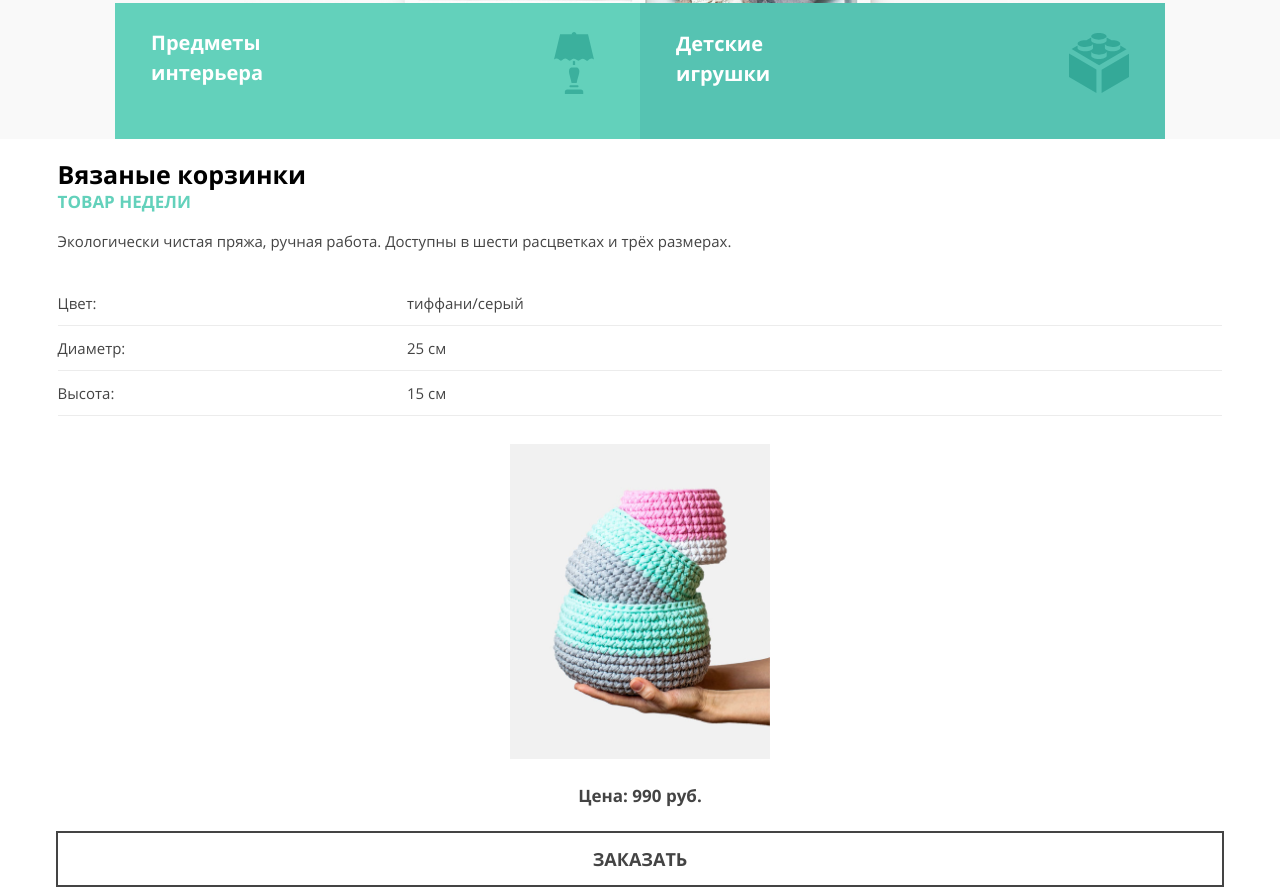
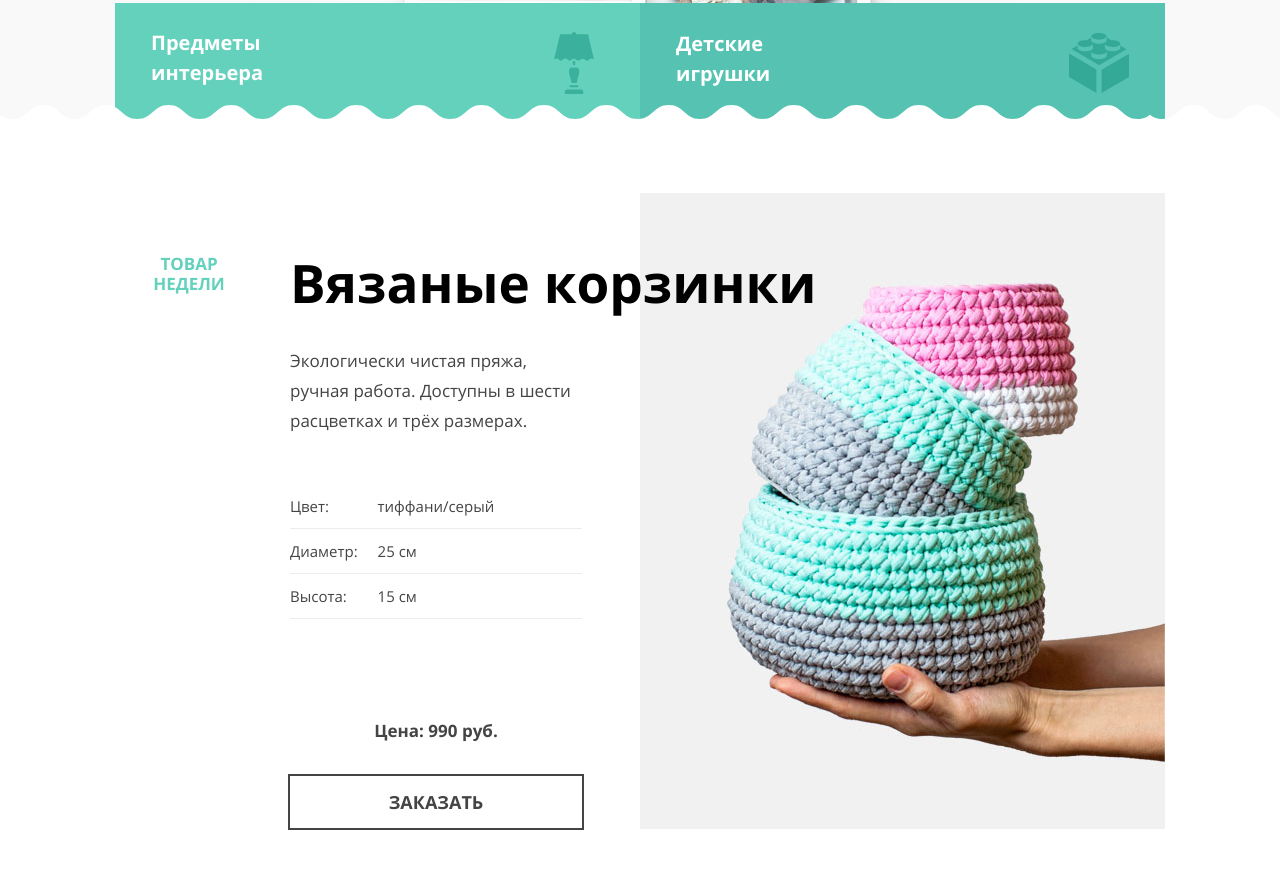
Before and after one commit to htmlacademy-adaptive/2050153-mishka-27, a website: page source/index.html in a window 1280 px wide. Shown: the part 708-1596 px from the top of the page. Drawn offline with nearby package versions, Linux system fonts and the light colour scheme; files that its build step writes are made by us from their sources.

Commit message:
promotion+about-us-tablet-desctop

```diff
--- a/source/sass/blocks/about-us.scss
+++ b/source/sass/blocks/about-us.scss
@@ -1,5 +1,11 @@
 .about-us {
   width: 100%;
+}
+
+.about-us__wrapper{
+  @media (min-width: $vp-1150) {
+    width: 794px;
+  }
 }
 
 .about-us__title {
@@ -8,6 +14,12 @@
   font-size: 25px;
   line-height: 30px;
   color: $color-black;
+
+  @media (min-width: $vp-768) {
+    font-size: 43px;
+    line-height: 50px;
+    margin-bottom: 42px;
+  }
 }
 
 .about-us__list {
@@ -16,6 +28,12 @@
   list-style-type: none;
   display: grid;
   grid-template-columns: 100%;
+
+  @media (min-width: $vp-768) {
+    column-width: 50%;
+    column-count: 2;
+    display: block;
+  }
 }
 
 .about-us__item {
@@ -67,4 +85,10 @@
   font-size: 17px;
   line-height: 20px;
   color: $color-black;
+  margin: 0;
+
+  @media (min-width: $vp-768) {
+    min-width: 235px;
+    max-width: 304px;
+  }
 }
--- a/source/sass/blocks/main.scss
+++ b/source/sass/blocks/main.scss
@@ -8,6 +8,10 @@
   display: flex;
   flex-direction: column;
   margin-bottom: 20px;
+
+  @media (min-width: $vp-768) {
+    margin-bottom: 0;
+  }
 }
 
 .main__promotion {
@@ -15,12 +19,29 @@
   flex-direction: column;
   padding-bottom: 42px;
   margin-bottom: 31px;
+
+  @media (min-width: $vp-768) {
+    margin-bottom: 56px;
+  }
+
+  @media (min-width: $vp-1150) {
+    padding-bottom: 0;
+    margin-bottom: 68px;
+  }
 }
 
 .main__about-us {
   display: flex;
   flex-direction: column;
   margin-bottom: 58px;
+
+  @media (min-width: $vp-768) {
+    margin-bottom: 82px;
+  }
+
+  @media (min-width: $vp-1150) {
+    margin-bottom: 90px;
+  }
 }
 
 .main__feedback {
--- a/source/sass/blocks/promotion.scss
+++ b/source/sass/blocks/promotion.scss
@@ -13,6 +13,61 @@
     width: 100vw;
     height: 6px;
   }
+
+  @media (min-width: $vp-768) {
+    &::before {
+      content: "";
+      position: absolute;
+      background-image: url("../img/promotion-zigzag-fill.svg");
+      background-repeat: repeat-x;
+      background-position: 0 0;
+      top: -24px;
+      left: 0;
+      width: 100vw;
+      height: 24px;
+      z-index: 1;
+    }
+
+    &::after {
+      background-image: url("../img/zigzag-line-tablet.svg");
+      height: 17px;
+    }
+  }
+
+  @media (min-width: $vp-1150) {
+    &::before {
+      background-image: url("../img/zigzag-fill-desktop.svg");
+      height: 34px;
+      top: -34px;
+    }
+
+    &::after {
+      content: none;
+    }
+  }
+}
+
+.promotion__container {
+  @media (min-width: $vp-768) {
+    position: relative;
+  }
+
+  @media (min-width: $vp-1150) {
+    max-width: 1150px;
+
+    &::after {
+      background-image: url("../img/zigzag-line-desktop.svg");
+      height: 23px;
+      content: "";
+      position: absolute;
+      background-repeat: repeat-x;
+      background-position: 0 0;
+      bottom: 0;
+      left: 0;
+      width: 1050px;
+      margin: 0 50px;
+    }
+  }
 }
 
 .promotion__title {
@@ -23,6 +78,22 @@
   line-height: 30px;
   color: $color-black;
   margin-bottom: 3px;
+
+  @media (min-width: $vp-768) {
+    font-size: 43px;
+    line-height: 50px;
+    padding-top: 40px;
+    margin-bottom: 50px;
+  }
+
+  @media (min-width: $vp-1150) {
+    font-size: 53px;
+    line-height: 57px;
+    padding-top: 115px;
+    margin-bottom: 35px;
+    margin-left: 175px;
+    z-index: 1;
+  }
 }
 
 .promotion__promotion-text {
@@ -34,12 +105,41 @@
   text-transform: uppercase;
   color: $color-downy;
   margin-bottom: 17px;
+
+  @media (min-width: $vp-768) {
+    position: absolute;
+    top: 43px;
+    right: 50px;
+    width: 100px;
+    text-align: center;
+    margin: 0;
+  }
+
+  @media (min-width: $vp-1150) {
+    top: 115px;
+    left: 74px;
+  }
 }
 
 .promotion__description {
   margin: 0;
   min-width: 260px;
   margin-bottom: 28px;
+
+  @media (min-width: $vp-768) {
+    min-width: 292px;
+    width: 50%;
+    padding-right: 42px;
+    font-size: 17px;
+    line-height: 30px;
+    margin-bottom: 48px;
+  }
+
+  @media (min-width: $vp-1150) {
+    width: 292px;
+    padding: 0;
+    margin-left: 175px;
+  }
 }
 
 .promotion__list {
@@ -49,6 +149,20 @@
   display: grid;
   grid-template-columns: 100%;
   margin-bottom: 28px;
+
+  @media (min-width: $vp-768) {
+    min-width: 292px;
+    width: 50%;
+    padding-right: 42px;
+    margin-bottom: 57px;
+  }
+
+  @media (min-width: $vp-1150) {
+    width: 292px;
+    padding: 0;
+    margin-left: 175px;
+    margin-bottom: 100px;
+  }
 }
 
 .promotion__item {
@@ -67,12 +181,46 @@
   display: flex;
   margin: 0 auto;
   margin-bottom: 25px;
+
+  @media (min-width: $vp-768) {
+    width: 50%;
+    height: auto;
+    min-height: 404px;
+    max-height: 441px;
+    position: absolute;
+    top: 140px;
+    right: 0;
+    margin: 0;
+    padding-right: 50px;
+    z-index: -1;
+  }
+
+  @media (min-width: $vp-1150) {
+    height: 636px;
+    max-height: 636px;
+    top: 54px;
+  }
 }
 
 .promotion__inner-wrapper {
   display: flex;
   flex-direction: column;
   align-items: center;
+  margin-top: auto;
+
+  @media (min-width: $vp-768) {
+    min-width: 292px;
+    width: 50%;
+    padding-right: 42px;
+    margin-bottom: 68px;
+  }
+
+  @media (min-width: $vp-1150) {
+    width: 292px;
+    padding: 0;
+    margin-left: 175px;
+    margin-bottom: 96px;
+  }
 }
 
 .promotion__promotion-product-cost {
@@ -80,6 +228,12 @@
   margin-bottom: 25px;
   font-weight: 700;
   font-size: 17px;
+
+  @media (min-width: $vp-768) {
+    margin-bottom: 33px;
+    overflow: hidden;
+    object-fit: fill;
+  }
 }
 
 .promotion__button {
--- a/source/sass/global/container.scss
+++ b/source/sass/global/container.scss
@@ -9,6 +9,6 @@
   }
 
   @media (min-width: $vp-1150) {
-    padding: 0 4.5%;
+    padding: 0 50px;
   }
 }
```
Also changed, not shown: source/img/zigzag-fill-desktop.svg (added), source/img/zigzag-line-desktop.svg (added), source/img/zigzag-line-tablet.svg (added).
